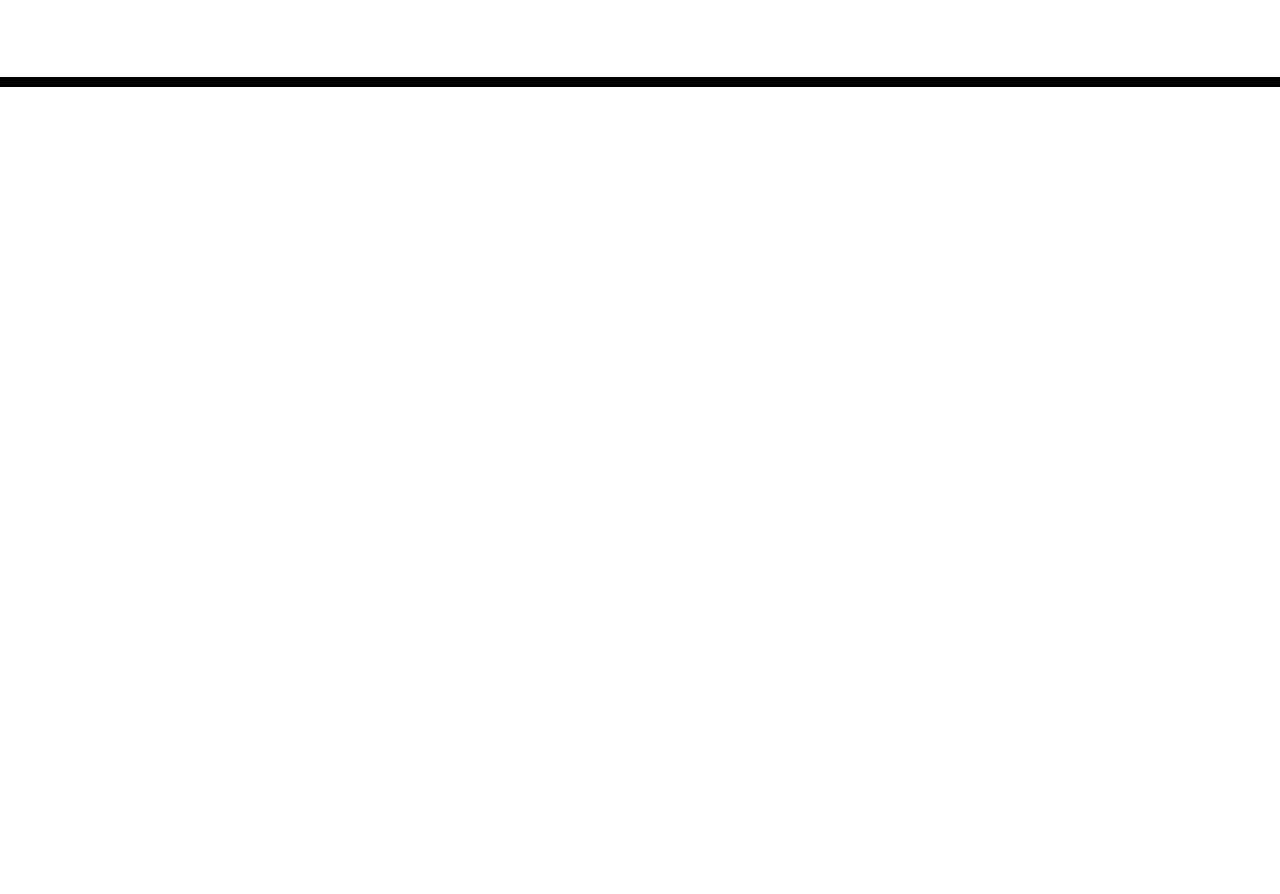
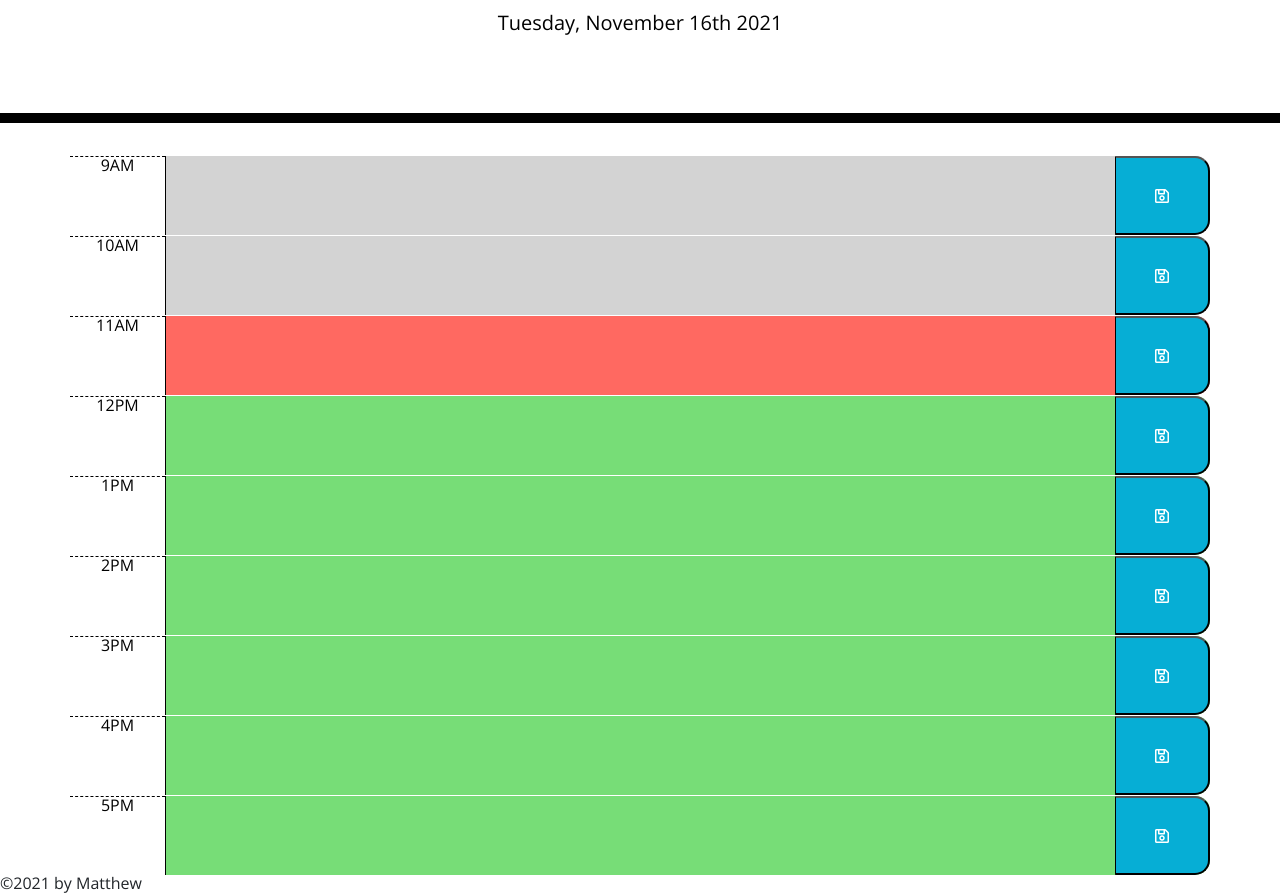
Before and after one commit to Stormblessed624/on-time, a plain HTML site: page index.html in a window 1280 px wide. Shown: the part 181-1075 px from the top of the page. Before the commit the page ends 800 px from the top, so only its background shows below. Drawn offline with nearby package versions, Linux system fonts and the light colour scheme; a web font is replaced by a local one.

Commit message:
added js and additions to index

```diff
--- /dev/null
+++ b/assets/js/script.js
@@ -0,0 +1,47 @@
+
+
+var time = moment();
+
+// current time and date
+function openPlanner() {
+    $("#currentDay").text(moment().format("dddd, MMMM Do YYYY"));
+
+    // pull from localstorage
+    $(".time-block").each(function () {
+        var textLoad = $(this).attr("id");
+        var schedule = localStorage.getItem(textLoad);
+        if (schedule !== null) {
+            $(this).children(".textarea").val(schedule);
+        }
+    });
+}
+
+// calling time and saved events
+openPlanner();
+
+// save text to localStorage
+$(".saveBtn").on("click", function () {
+    var time = $(this).parent().attr("id");
+    var textarea = $(this).siblings(".textarea").val();
+    localStorage.setItem(time, textarea);
+})
+
+// update the section colors
+function colorCoding() {
+  hour = time.hours();
+  $(".time-block").each(function() {
+      var currentHour = parseInt($(this).attr("id"));
+
+      if (currentHour > hour) {
+        $(this).removeClass(["past", "present"]).addClass("future");
+      }
+      else if (currentHour === hour) {
+        $(this).removeClass(["past", "future"]).addClass("present");
+      }
+      else {
+        $(this).removeClass(["present", "future"]).addClass("past");
+      }
+  });
+}
+
+colorCoding();
--- a/index.html
+++ b/index.html
@@ -4,21 +4,11 @@
     <meta charset="UTF-8" />
     <meta name="viewport" content="width=device-width, initial-scale=1.0" />
     <meta http-equiv="X-UA-Compatible" content="ie=edge" />
-    <link
-      rel="stylesheet"
-      href="https://stackpath.bootstrapcdn.com/bootstrap/4.3.1/css/bootstrap.min.css"
-    />
-    <link
-      rel="stylesheet"
-      href="https://use.fontawesome.com/releases/v5.8.1/css/all.css"
-      integrity="sha384-50oBUHEmvpQ+1lW4y57PTFmhCaXp0ML5d60M1M7uH2+nqUivzIebhndOJK28anvf"
-      crossorigin="anonymous"
-    />
-    <link
-      href="https://fonts.googleapis.com/css?family=Open+Sans&display=swap"
-      rel="stylesheet"
-    />
-    <link rel="stylesheet" href="style.css" />
+    <link rel="stylesheet" href="https://stackpath.bootstrapcdn.com/bootstrap/4.3.1/css/bootstrap.min.css" />
+    <link rel="stylesheet" href="https://use.fontawesome.com/releases/v5.8.1/css/all.css" integrity="sha384-50oBUHEmvpQ+1lW4y57PTFmhCaXp0ML5d60M1M7uH2+nqUivzIebhndOJK28anvf" crossorigin="anonymous" />
+    <link href="https://fonts.googleapis.com/css?family=Open+Sans&display=swap" rel="stylesheet"/>
+    <link rel="stylesheet" href="https://cdnjs.cloudflare.com/ajax/libs/open-iconic/1.1.1/font/css/open-iconic-bootstrap.min.css" />
+    <link rel="stylesheet" href="./assets/css/style.css" />
     <title>Work Day Scheduler</title>
   </head>
 
@@ -28,11 +18,65 @@
       <p class="lead">A simple calendar app for scheduling your work day</p>
       <p id="currentDay" class="lead"></p>
     </header>
+
     <div class="container">
-      <!-- Timeblocks go here -->
+      <div class="row time-block" id="9">
+        <div class="col-1 hour">9AM</div>
+        <textarea class="col-10 textarea"></textarea>
+        <button class="col-1 saveBtn"><i class="far fa-save"></i></button>
+      </div>
+      <div class="row time-block" id="10">
+        <div class="col-1 hour">10AM</div>
+        <textarea class="col-10 textarea"></textarea>
+        <button class="col-1 saveBtn"><i class="far fa-save"></i></button>
+      </div>
+      <div class="row time-block" id="11">
+        <div class="col-1 hour">11AM</div>
+        <textarea class="col-10 textarea"></textarea>
+        <button class="col-1 saveBtn"><i class="far fa-save"></i></button>
+      </div>
+      <div class="row time-block" id="12">
+        <div class="col-1 hour">12PM</div>
+        <textarea class="col-10 textarea"></textarea>
+        <button class="col-1 saveBtn"><i class="far fa-save"></i></button>
+      </div>
+      <div class="row time-block" id="13">
+        <div class="col-1 hour">1PM</div>
+        <textarea class="col-10 textarea"></textarea>
+        <button class="col-1 saveBtn"><i class="far fa-save"></i></button>
+      </div>
+      <div class="row time-block" id="14">
+        <div class="col-1 hour">2PM</div>
+        <textarea class="col-10 textarea"></textarea>
+        <button class="col-1 saveBtn"><i class="far fa-save"></i></button>
+      </div>
+      <div class="row time-block" id="15">
+        <div class="col-1 hour">3PM</div>
+        <textarea class="col-10 textarea"></textarea>
+        <button class="col-1 saveBtn"><i class="far fa-save"></i></button>
+      </div>
+      <div class="row time-block" id="16">
+        <div class="col-1 hour">4PM</div>
+        <textarea class="col-10 textarea"></textarea>
+        <button class="col-1 saveBtn"><i class="far fa-save"></i></button>
+      </div>
+      <div class="row time-block" id="17">
+        <div class="col-1 hour">5PM</div>
+        <textarea class="col-10 textarea"></textarea>
+        <button class="col-1 saveBtn"><i class="far fa-save"></i></button>
+      </div>
     </div>
 
-    <script src="https://code.jquery.com/jquery-3.4.1.min.js"></script>
+    <footer>
+        <div>&copy;2021 by Matthew</div>
+    </footer>
+
+    <script src="https://cdnjs.cloudflare.com/ajax/libs/jquery/3.4.1/jquery.min.js"></script>
+    <script src="https://cdnjs.cloudflare.com/ajax/libs/jqueryui/1.12.1/jquery-ui.min.js"></script>
+    <script src="https://cdnjs.cloudflare.com/ajax/libs/jqueryui-touch-punch/0.2.3/jquery.ui.touch-punch.min.js"></script>
+    <script src="https://cdnjs.cloudflare.com/ajax/libs/popper.js/1.15.0/umd/popper.min.js"></script>
+    <script src="https://cdnjs.cloudflare.com/ajax/libs/twitter-bootstrap/4.3.1/js/bootstrap.min.js"></script>
     <script src="https://cdnjs.cloudflare.com/ajax/libs/moment.js/2.24.0/moment.min.js"></script>
+    <script src="./assets/js/script.js"></script>
   </body>
 </html>
```
Also changed, not shown: assets/css/style.css (renamed from style.css).
